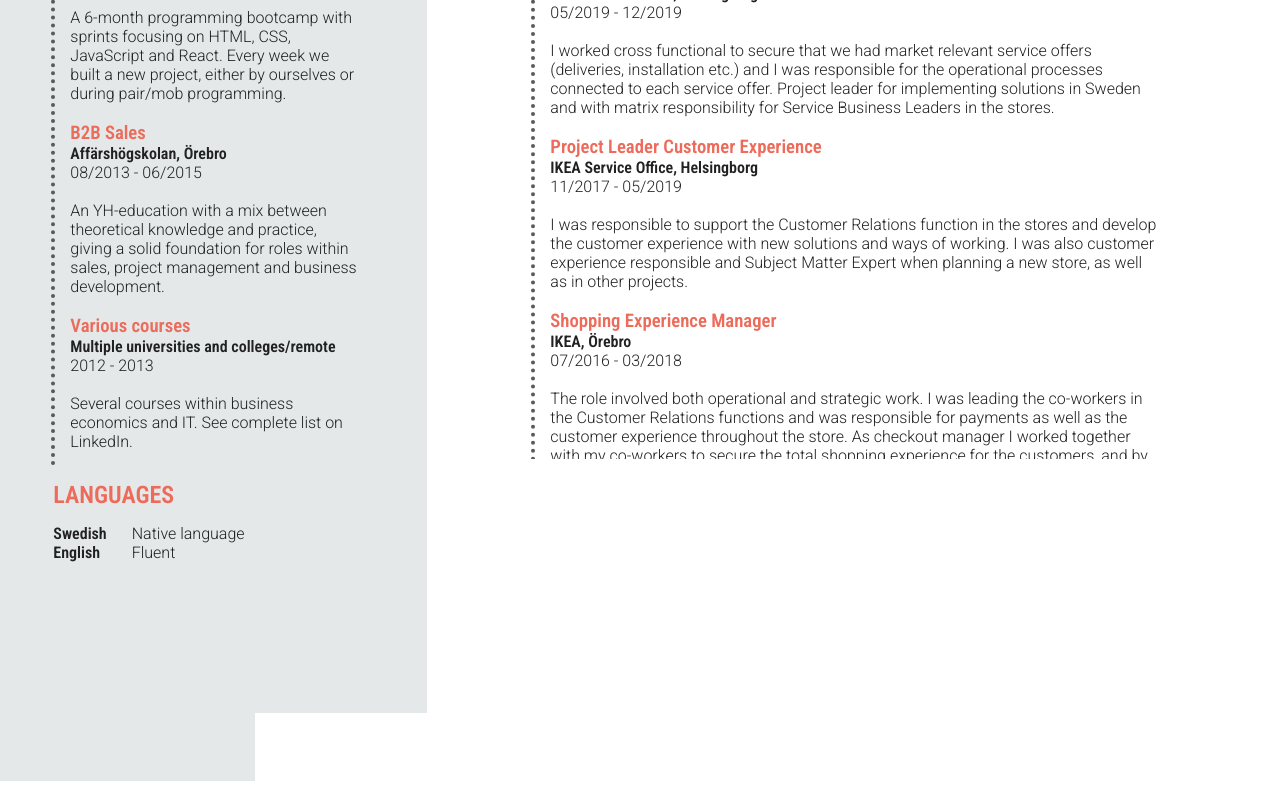
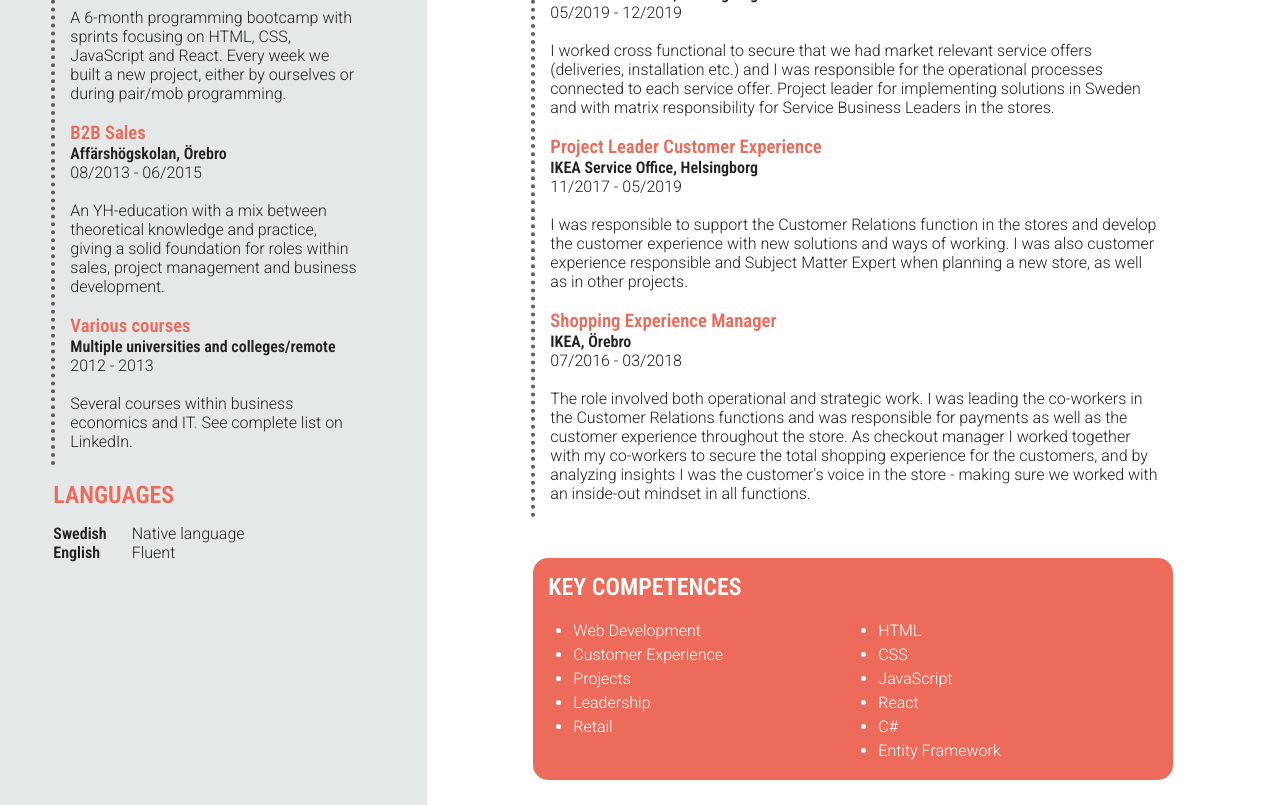
Before and after one commit to darcywinterhill/CV, a plain HTML site: page index.html in a window 1280 px wide. Shown: the part 812-1617 px from the top of the page. Before the commit the page ends 1593 px from the top, so only its background shows below. Drawn offline with Linux system fonts and the light colour scheme.

Commit message:
added to key competences

```diff
--- a/index.html
+++ b/index.html
@@ -181,20 +181,22 @@
         <div id="competence-container">
           <div class="competence-section">
             <ul>
+              <li>Web Development</li>
               <li>Customer Experience</li>
               <li>Projects</li>
+              <li>Leadership</li>
               <li>Retail</li>
-              <li>Leadership</li>
             </ul>
           </div>
 
           <div class="competence-section">
             <ul>
-              <li>HTML5</li>
-              <li>CSS3</li>
+              <li>HTML</li>
+              <li>CSS</li>
               <li>JavaScript</li>
               <li>React</li>
-              <li>Redux</li>
+              <li>C#</li>
+              <li>Entity Framework</li>
             </ul>
           </div>
         </div>
```
